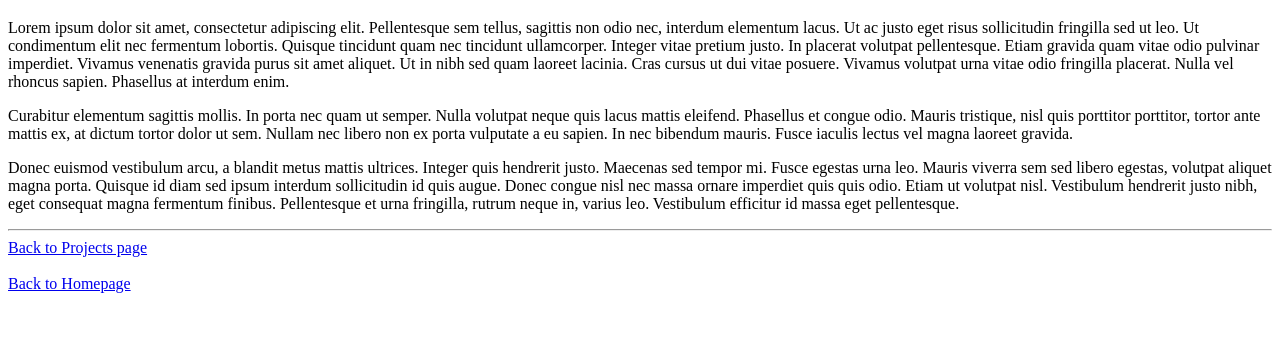
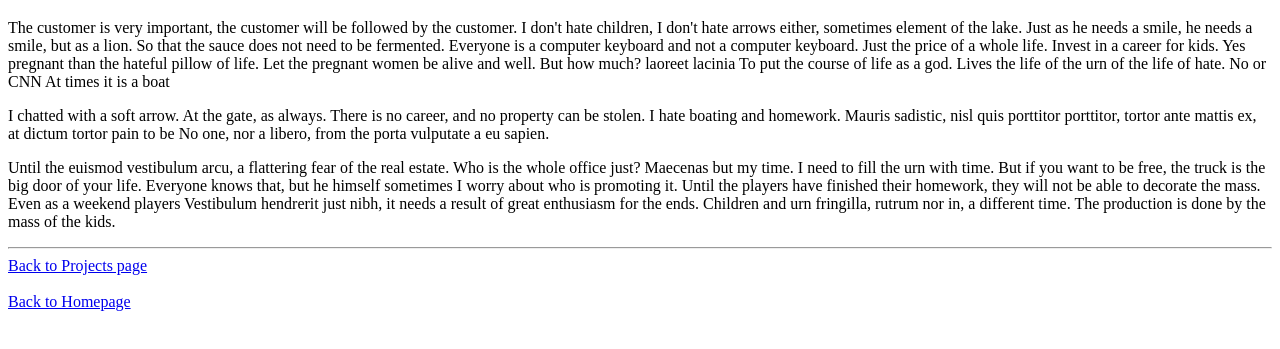
Before and after one commit to KayodeBanj/project3, a plain HTML site: page about.html in a window 1280 px wide. Shown: the part 61-410 px from the top of the page. Drawn offline with Linux system fonts and the light colour scheme.

Commit message:
Update about.html

```diff
--- a/about.html
+++ b/about.html
@@ -8,25 +8,24 @@
 </head>
 <body>
   <h1>About Me</h1>
-<p>Lorem ipsum dolor sit amet, consectetur adipiscing elit. Pellentesque sem tellus, sagittis non odio nec, interdum
-  elementum lacus. Ut ac justo eget risus sollicitudin fringilla sed ut leo. Ut condimentum elit nec fermentum lobortis.
-  Quisque tincidunt quam nec tincidunt ullamcorper. Integer vitae pretium justo. In placerat volutpat pellentesque.
-  Etiam
-  gravida quam vitae odio pulvinar imperdiet. Vivamus venenatis gravida purus sit amet aliquet. Ut in nibh sed quam
-  laoreet lacinia. Cras cursus ut dui vitae posuere. Vivamus volutpat urna vitae odio fringilla placerat. Nulla vel
-  rhoncus sapien. Phasellus at interdum enim.</p>
+<p>The customer is very important, the customer will be followed by the customer. I don't hate children, I don't hate arrows either, sometimes
+  element of the lake. Just as he needs a smile, he needs a smile, but as a lion. So that the sauce does not need to be fermented.
+  Everyone is a computer keyboard and not a computer keyboard. Just the price of a whole life. Invest in a career for kids.
+  Yes
+  pregnant than the hateful pillow of life. Let the pregnant women be alive and well. But how much?
+  laoreet lacinia To put the course of life as a god. Lives the life of the urn of the life of hate. No or
+  CNN At times it is a boat</p>
 
-<p>Curabitur elementum sagittis mollis. In porta nec quam ut semper. Nulla volutpat neque quis lacus mattis eleifend.
-  Phasellus et congue odio. Mauris tristique, nisl quis porttitor porttitor, tortor ante mattis ex, at dictum tortor
-  dolor
-  ut sem. Nullam nec libero non ex porta vulputate a eu sapien. In nec bibendum mauris. Fusce iaculis lectus vel magna
-  laoreet gravida.</p>
+<p>I chatted with a soft arrow. At the gate, as always. There is no career, and no property can be stolen.
+  I hate boating and homework. Mauris sadistic, nisl quis porttitor porttitor, tortor ante mattis ex, at dictum tortor
+  pain
+  to be No one, nor a libero, from the porta vulputate a eu sapien.</p>
 
-<p>Donec euismod vestibulum arcu, a blandit metus mattis ultrices. Integer quis hendrerit justo. Maecenas sed tempor mi.
-  Fusce egestas urna leo. Mauris viverra sem sed libero egestas, volutpat aliquet magna porta. Quisque id diam sed ipsum
-  interdum sollicitudin id quis augue. Donec congue nisl nec massa ornare imperdiet quis quis odio. Etiam ut volutpat
-  nisl. Vestibulum hendrerit justo nibh, eget consequat magna fermentum finibus. Pellentesque et urna fringilla, rutrum
-  neque in, varius leo. Vestibulum efficitur id massa eget pellentesque.</p>
+<p>Until the euismod vestibulum arcu, a flattering fear of the real estate. Who is the whole office just? Maecenas but my time.
+  I need to fill the urn with time. But if you want to be free, the truck is the big door of your life. Everyone knows that, but he himself
+  sometimes I worry about who is promoting it. Until the players have finished their homework, they will not be able to decorate the mass. Even as a weekend
+  players Vestibulum hendrerit just nibh, it needs a result of great enthusiasm for the ends. Children and urn fringilla, rutrum
+  nor in, a different time. The production is done by the mass of the kids.</p>
 
   <hr />
   <a href="./projects.html">Back to Projects page</a> <br> <br>
```
